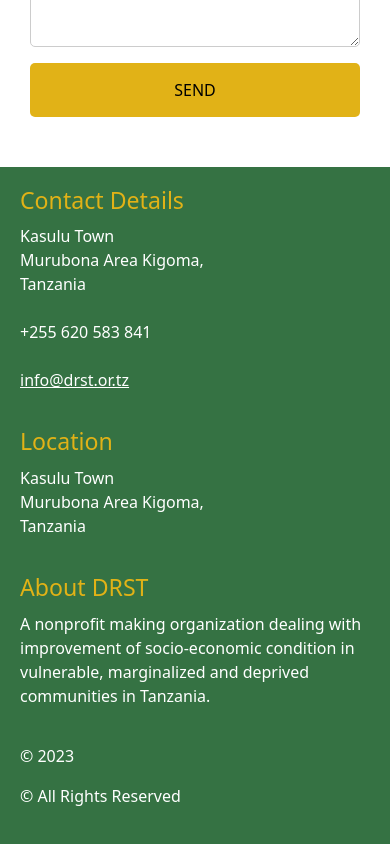
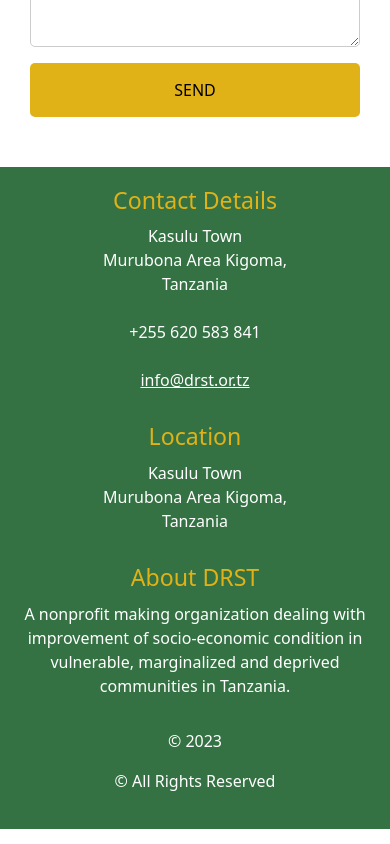
Before and after one commit to Michal379/drst-client, a React (Create React App) app: page /contact-us in a window 390 px wide. Shown: the part 970-1814 px from the top of the page. Built offline with nearby package versions, Linux system fonts and the light colour scheme.

Commit message:
:iphone: responsiveness of the footer

```diff
--- a/src/components/footer/Footer.css
+++ b/src/components/footer/Footer.css
@@ -68,27 +68,26 @@
 }
 
 @media (max-width: 480px) {
-  .footer-section {
-    width: 100%; /* Full width on very small screens */
-  }
-
   .footer-container {
     flex-direction: column; /* Stack sections vertically */
-    align-items: flex-start; /* Align items to start */
+    align-items: center; /* Center-align items */
+    text-align: center; /* Center-align text */
   }
 
   .footer-section {
-    align-items: flex-start; /* Align text to start */
-    text-align: left; /* Left-align text */
+    width: 100%; /* Full width on very small screens */
+    align-items: center; /* Center-align text */
+    text-align: center; /* Center-align text */
+    margin-bottom: 15px; /* Adjust margin for spacing */
   }
 
   .footer-section h3 {
-    justify-content: flex-start; /* Left-align h3 */
+    justify-content: center; /* Center-align h3 */
   }
 
   .copyright-content {
     display: flex;
     flex-direction: column;
-    align-items: flex-start; /* Align copyright text to start */
+    align-items: center; /* Center-align copyright text */
   }
 }
```
